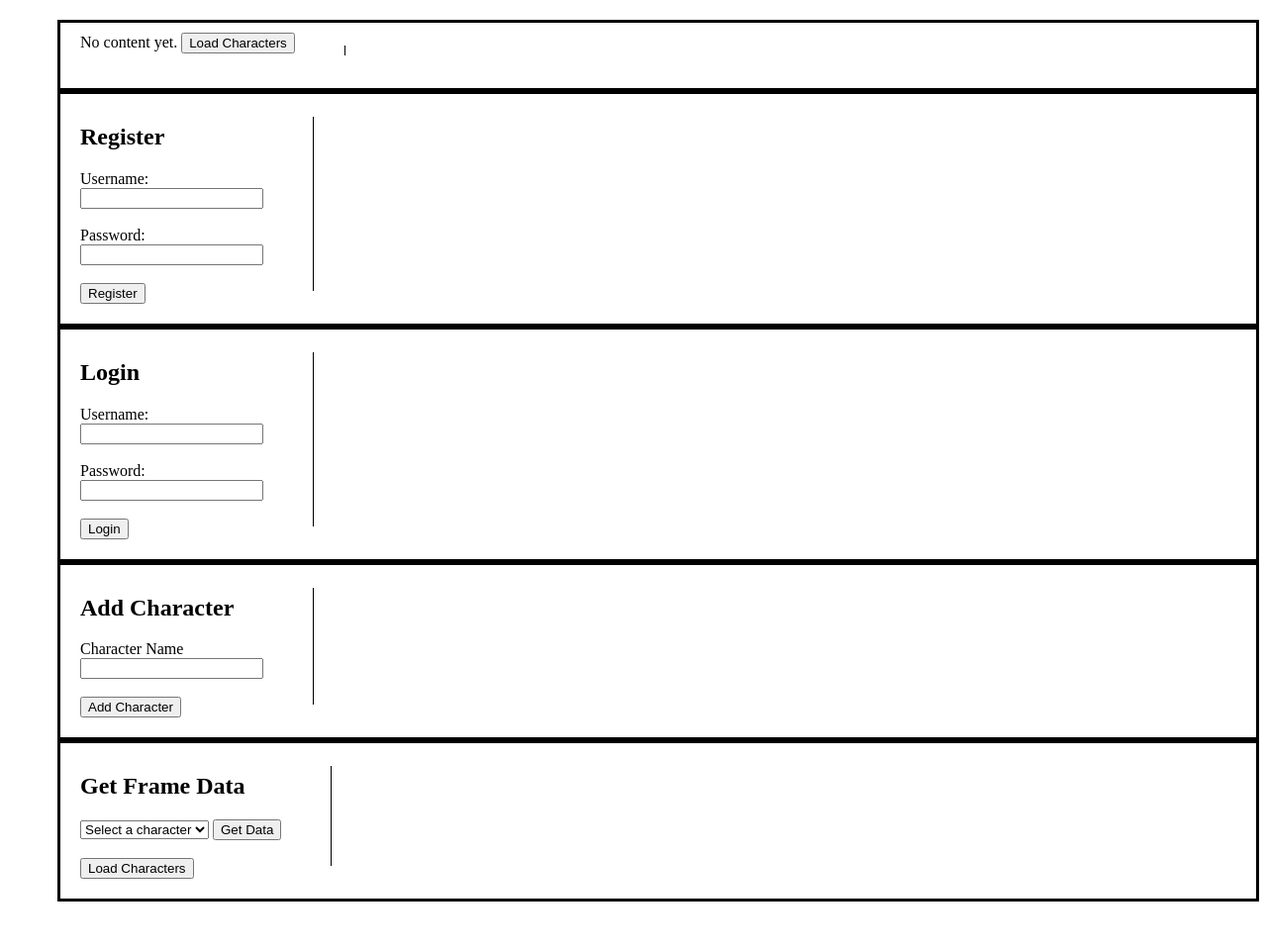
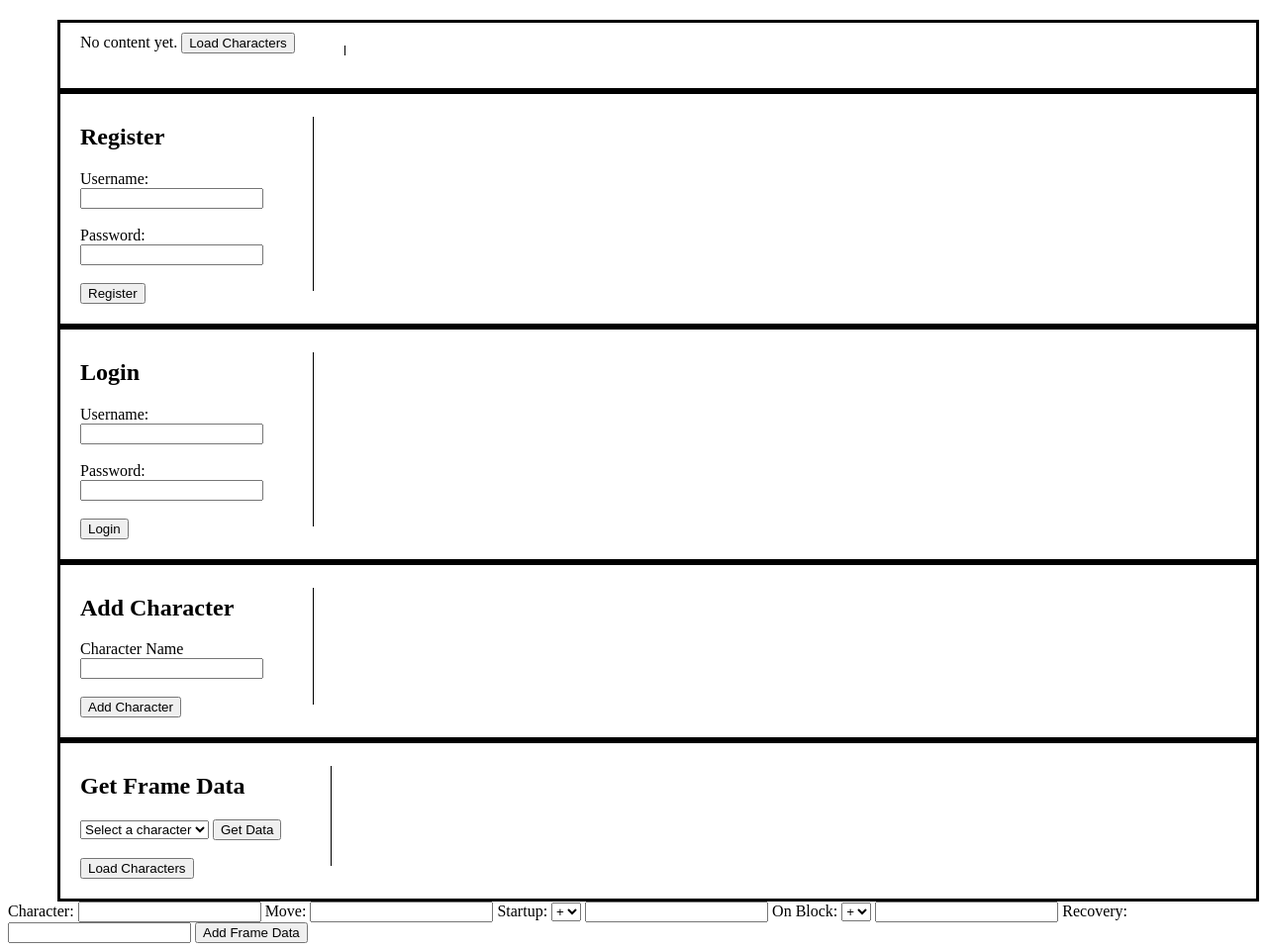
Before and after one commit to ZUMER115/Frame-Data, a website: page public/index.html in a window 1280 px wide. Shown: the whole page at 99% size. Before the commit the page ends 919 px from the top, so only its background shows below. Drawn offline with Linux system fonts and the light colour scheme.

Commit message:
Frontend: New HTML element with API call

```diff
--- a/public/app.js
+++ b/public/app.js
@@ -35,7 +35,7 @@ async function addCharacters() {
         body: JSON.stringify({ name })
     })
     if (!response.ok) {
-        document.getElementById("addCharOutput").innerHTML = "Error: " + response.statusText;
+        document.getElementById("addCharOutput").innerHTML = "Error adding character: " + response.statusText;
         return
     } else {
         const data = await response.json()
@@ -57,12 +57,12 @@ async function getFrameData () {
         const data = await response.json();
 
         if (!response.ok) {
-            document.getElementById("frameDataOutput").innerHTML = "Error: " + data.message;
+            document.getElementById("frameDataOutput").innerHTML = "Error getting frame data: " + data.message;
         } else {
             document.getElementById("frameDataOutput").innerHTML = "Frame Data: <br>" + JSON.stringify(data);
         }
     } catch (error) {
-        document.getElementById("frameDataOutput").innerHTML = "Error: " + error.message;
+        document.getElementById("frameDataOutput").innerHTML = "Server Error: " + error.message;
     }
 }
 
@@ -98,7 +98,7 @@ async function loginUser() {
         body: JSON.stringify({ username, password }),
     });
     if (!response.ok) {
-        document.getElementById("loginOutput").innerHTML = "ERROR logging in user: " + response.statusText;
+        document.getElementById("loginOutput").innerHTML = "Error logging in: " + response.statusText;
         return;
     }
     const data = await response.json();
@@ -110,6 +110,8 @@ async function loginUser() {
 async function populateCharacterDropdown() {
     const token = localStorage.getItem('token');
     const dropdown = document.getElementById("getFrameDataInput");
+
+    dropdown.innerHTML = '<option value="">Select a character</option>';
     try {
         const response = await fetch("http://107.23.220.85:3067/api/characters", {
             method: "GET",
@@ -121,7 +123,7 @@ async function populateCharacterDropdown() {
         const data = await response.json()
 
         if (!response.ok) {
-            document.getElementById("frameDataOutput").innerHTML = data.message
+            document.getElementById("frameDataOutput").innerHTML = "Error populating characters: " + data.message
             return;
         }
 
@@ -134,7 +136,37 @@ async function populateCharacterDropdown() {
         }
 
     } catch (error) {
-        document.getElementById("frameDataOutput").innerHTML = "Error: " + error.message
+        document.getElementById("frameDataOutput").innerHTML = "Server Error: " + error.message
     }
 
 }
+
+async function addFrameData() {
+    const token = localStorage.getItem('token')
+    const character = document.getElementById("characterName").value;
+    const move = document.getElementById("moveName").value;
+    const startup = document.getElementById("startup").value;
+    const on_block = document.getElementById("on_block").value;
+    const recovery = document.getElementById("recovery").value;
+
+    try {
+        const response = await fetch("http://107.23.220.85:3067/api/frame-data", {
+            method: 'POST',
+            headers: {
+                'Content-Type': 'application/json',
+                'Authorization': `Bearer ${token}`
+            },
+            body: JSON.stringify({ character, move, startup, on_block, recovery })
+        });
+
+        if (!response.ok) {
+            document.getElementById("frameDataOutput").innerHTML = "Error adding frame data: " + response.statusText;
+            return;
+        } else {
+            const data = await response.json();
+            document.getElementById("frameDataOutput").innerHTML = "Added Frame Data: " + JSON.stringify(data);
+        }
+    } catch (error) {
+        document.getElementById('addFrameDataOutput').innerHTML = "Server Error: " + error.message
+    }
+}
--- a/public/index.html
+++ b/public/index.html
@@ -79,9 +79,36 @@
         </form>
 
         <pre id="frameDataOutput"></pre>
+    </div>
 
+    <div id="addFrameData">
+        <form onsubmit="event.preventDefault(); addFrameData()">
+            <label for="character">Character: </label>
+            <input name="character" id="characterName" type="text">
 
+            <label for="move">Move: </label>
+            <input name="move" id="moveName" type="text">
 
+            <label for="startup">Startup: </label>
+            <select name="startup" id="startup">
+                <option value="+">+</option>
+                <option value="-">-</option>
+            </select>
+            <input name="startup" id="startup" type="number">
+
+            <label for="on_block">On Block: </label>
+            <select name="on_block" id="on_block">
+                <option value="+">+</option>
+                <option value="-">-</option>
+            </select>
+            <input name="on_block" id="on_block" type="number">
+
+            <label for="recovery">Recovery: </label>
+            <input name="recovery" id="recovery" type="number">
+
+            <button type="submit">Add Frame Data</button>
+        </form>
     </div>
+
 </body>
 </html>
```
